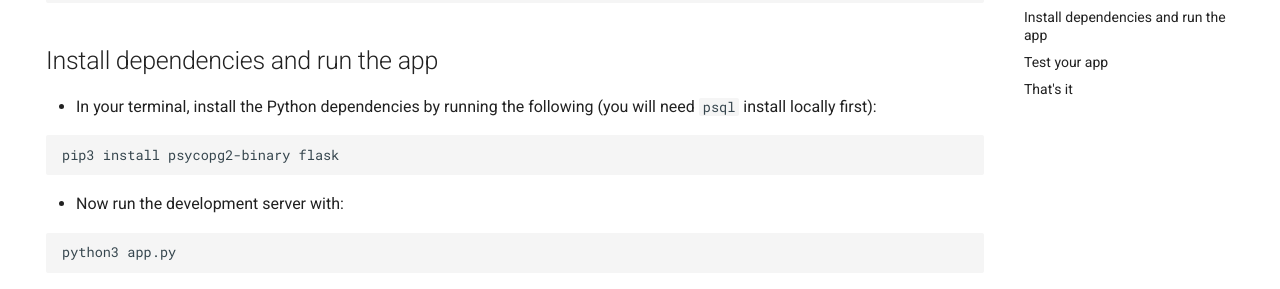
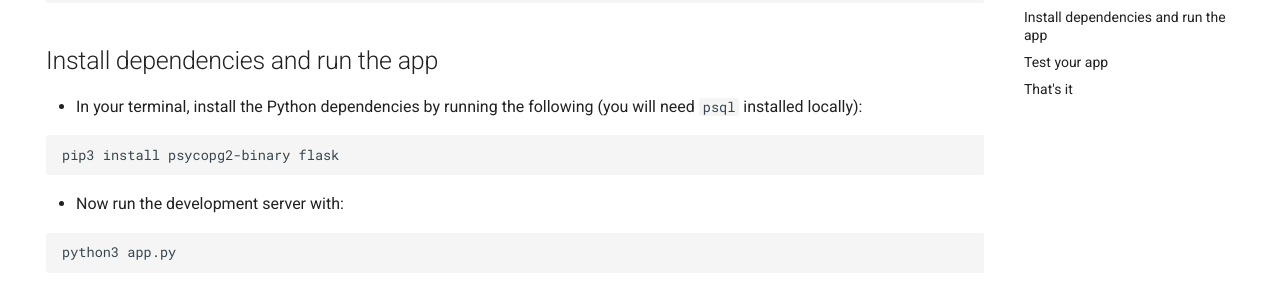
Before and after one commit to ritza-co/internal-articles, an MkDocs documentation site: the page built from docs/neon-flask.md, in a window 1280 px wide and 900 px high, scrolled down 5062 px. Shown: the part 163-452 px from the top of the window. Built offline with MkDocs 1.6.1 and Material for MkDocs 9.7.7, drawn with Linux system fonts in a browser that asks for light colours.

Commit message:
fix typo

````diff
--- a/docs/neon-flask.md
+++ b/docs/neon-flask.md
@@ -110,7 +110,7 @@ if __name__ == "__main__":
 
 ## Install dependencies and run the app
 
-- In your terminal, install the Python dependencies by running the following (you will need `psql` install locally first):
+- In your terminal, install the Python dependencies by running the following (you will need `psql` installed locally):
 
 ```
 pip3 install psycopg2-binary flask
````
